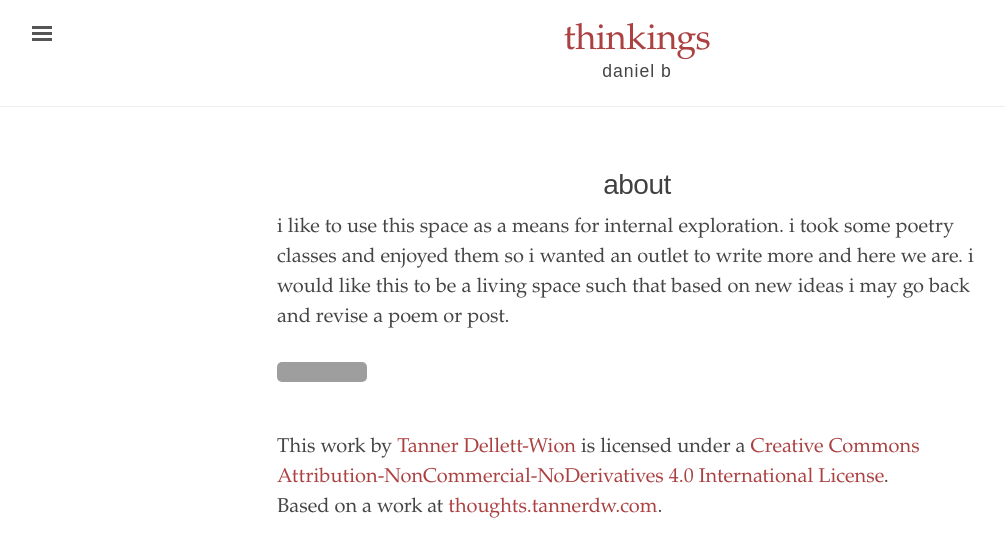
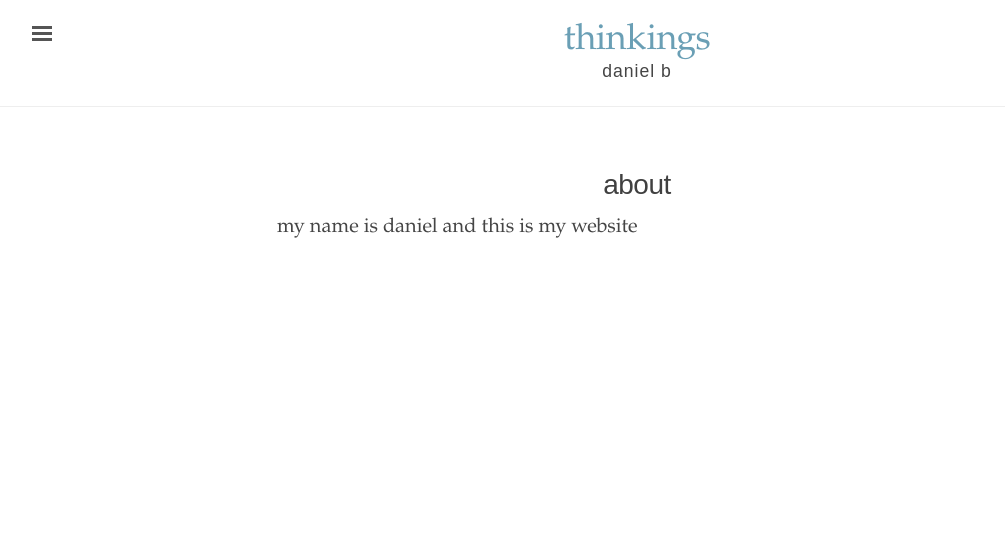
Before and after one commit to iamdanielbrooks/iamdanielbrooks.github.io, a Jekyll site: the page built from _pages/about.html, in a window 1280 px wide. Shown: the top 557 px of the page, without its empty margins (3-1008 px from the left). Built offline with Jekyll 4.4.1, drawn with Linux system fonts in a browser that asks for light colours; grey boxes are pictures that could not be loaded.

Commit message:
Changed theme to Ed. Had Tanner mess around with the scaffolding.

```diff
--- a/CNAME
+++ b/CNAME
@@ -1 +1 @@
-thoughts.tannerdw.com
+iamdanjb.com
--- a/_config.yml
+++ b/_config.yml
@@ -2,7 +2,7 @@ title: thinkings
 name: daniel b
 remote_theme: iamdanielbrooks/iamdanielbrooks.github.io
 google_analytics:
-color-scheme: red
+color-scheme: blue
 
 collections:
   poems:
--- a/_pages/about.html
+++ b/_pages/about.html
@@ -1,12 +1,4 @@
 ---
 title: about
 ---
-i like to use this space as a means for internal exploration. i took some poetry classes and enjoyed them so i wanted an outlet to write more and here we are.
-
-i would like this to be a living space such that based on new ideas i may go back and revise a poem or post.
-<br />
-<br />
-<a rel="license" href="http://creativecommons.org/licenses/by-nc-nd/4.0/"><img alt="Creative Commons License" style="border-width:0" src="https://i.creativecommons.org/l/by-nc-nd/4.0/88x31.png" /></a><br />This work by <a
-  xmlns:cc="http://creativecommons.org/ns#" href="https://thoughts.tannerdw.com" property="cc:attributionName" rel="cc:attributionURL">Tanner Dellett-Wion </a> is licensed under a <a rel="license"
-  href="http://creativecommons.org/licenses/by-nc-nd/4.0/">Creative Commons Attribution-NonCommercial-NoDerivatives 4.0 International License</a>.<br />Based on a work at <a xmlns:dct="http://purl.org/dc/terms/" href="https://thoughts.tannerdw.com"
-  rel="dct:source">thoughts.tannerdw.com</a>.
+my name is daniel and this is my website
```
Also changed, not shown: _posts/2020/2020-01-28-second.md (+0 -3 lines), README.md, _drafts/test.md (renamed from _posts/2020/test.md).
